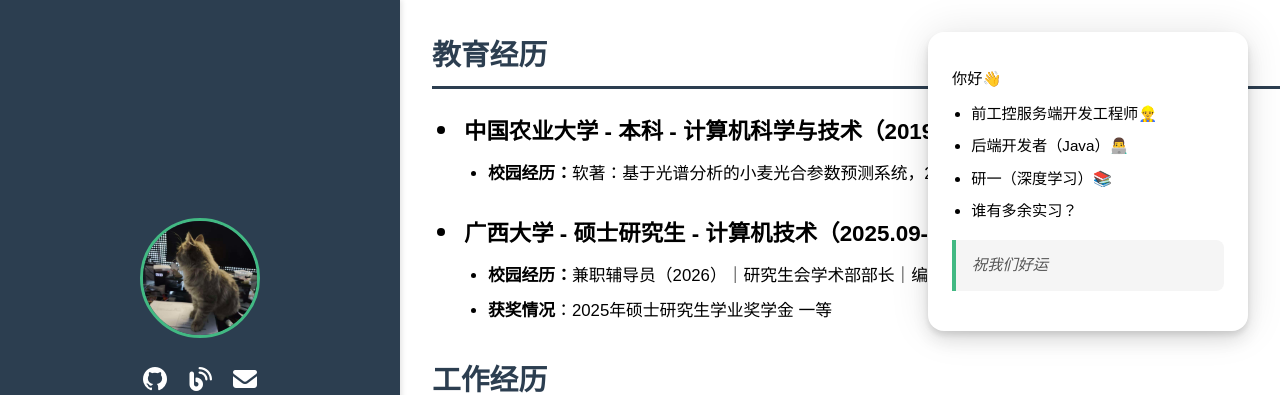
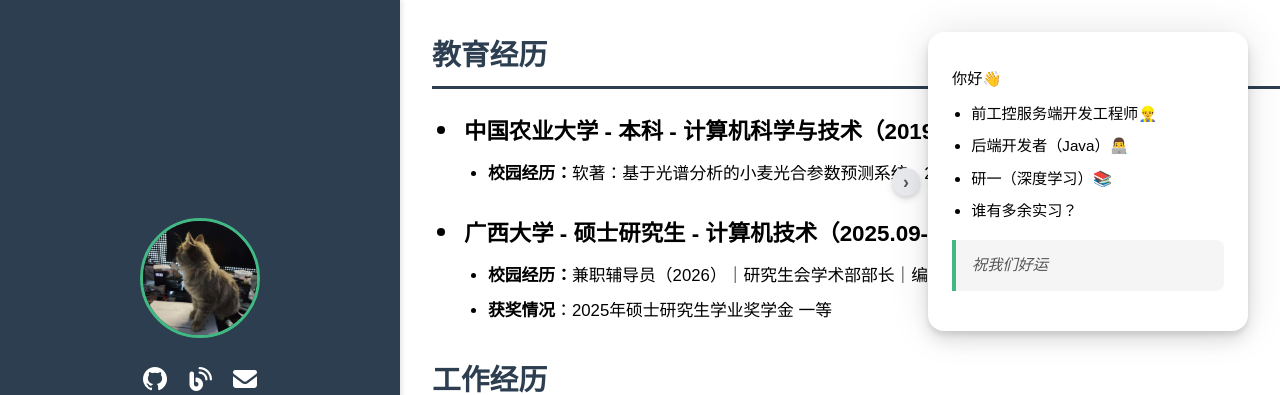
Before and after one commit to GorwayWong/GorwayWong.github.io, a Vue app in the folder gorwaywong/: page / in a window 1280 px wide. Shown: the top 395 px of the page. Built offline with nearby package versions, Linux system fonts and the light colour scheme.

Commit message:
20260108

```diff
--- a/gorwaywong/src/App.vue
+++ b/gorwaywong/src/App.vue
@@ -158,6 +158,7 @@ onMounted(() => {
   --sidebar-bg: #2c3e50;
   --card-bg: #ffffff;
   --card-shadow: rgba(0, 0, 0, 0.1);
+  --toggle-btn-bg: #e8eaed;
 }
 
 /* 暗夜模式颜色 */
@@ -170,6 +171,7 @@ onMounted(() => {
   --sidebar-bg: #0f0f1a;
   --card-bg: #252540;
   --card-shadow: rgba(0, 0, 0, 0.3);
+  --toggle-btn-bg: #3a3a5a;
 }
 
 /* CSS Reset - 重置浏览器默认样式 */
--- a/gorwaywong/src/components/AboutCard.vue
+++ b/gorwaywong/src/components/AboutCard.vue
@@ -9,8 +9,19 @@
 -->
 
 <template>
-  <div class="about-card" v-if="content">
-    <div class="card-content" v-html="renderedContent"></div>
+  <div class="about-card-wrapper" :class="{ collapsed: isCollapsed }" v-if="content">
+    <!-- 收起/展开按钮 -->
+    <button
+      class="toggle-btn"
+      @click="isCollapsed = !isCollapsed"
+      :title="isCollapsed ? '展开' : '收起'"
+    >
+      <span class="arrow" :class="{ collapsed: isCollapsed }">›</span>
+    </button>
+    <!-- 卡片主体 -->
+    <div class="about-card">
+      <div class="card-content" v-html="renderedContent"></div>
+    </div>
   </div>
 </template>
 
@@ -22,6 +33,9 @@ const { renderMarkdown } = useMarkdownParser()
 
 // 存储 Markdown 原始内容
 const content = ref('')
+
+// 控制卡片收起/展开状态
+const isCollapsed = ref(false)
 
 // 计算属性：渲染后的 HTML
 const renderedContent = computed(() => {
@@ -49,11 +63,62 @@ onMounted(async () => {
  * 2. 阴影颜色较浅，不会太突兀
  * 3. 阴影偏移较小，模糊半径较大
  */
-.about-card {
-  /* 定位：固定在右上角 */
+
+/* 包装容器 */
+.about-card-wrapper {
   position: fixed;
   top: 2rem;
   right: 2rem;
+  z-index: 100;
+  display: flex;
+  align-items: center;
+  transition: transform 0.3s ease;
+}
+
+/* 收起状态：整个容器向右移动，只露出按钮 */
+.about-card-wrapper.collapsed {
+  transform: translateX(calc(320px + 8px));
+}
+
+/* 收起/展开按钮 */
+.toggle-btn {
+  width: 28px;
+  height: 28px;
+  border-radius: 50%;
+  border: none;
+  background: var(--toggle-btn-bg, #e8eaed);
+  box-shadow:
+    0 2px 4px var(--card-shadow, rgba(0, 0, 0, 0.1)),
+    0 4px 8px var(--card-shadow, rgba(0, 0, 0, 0.06));
+  cursor: pointer;
+  display: flex;
+  align-items: center;
+  justify-content: center;
+  margin-right: 8px;
+  transition: transform 0.2s ease, box-shadow 0.2s ease, background-color 0.3s ease;
+  flex-shrink: 0;
+}
+
+.toggle-btn:hover {
+  transform: scale(1.1);
+  box-shadow:
+    0 4px 8px rgba(0, 0, 0, 0.15),
+    0 6px 12px rgba(0, 0, 0, 0.1);
+}
+
+.toggle-btn .arrow {
+  font-size: 18px;
+  font-weight: bold;
+  color: var(--text-secondary, #666);
+  transition: transform 0.3s ease;
+  line-height: 1;
+}
+
+.toggle-btn .arrow.collapsed {
+  transform: rotate(180deg);
+}
+
+.about-card {
   width: 320px;
 
   /* 背景和圆角 */
@@ -70,10 +135,7 @@ onMounted(async () => {
   padding: 1.5rem;
 
   /* 过渡动画 */
-  transition: transform 0.3s ease, box-shadow 0.3s ease, background-color 0.3s ease;
-
-  /* 确保在其他内容之上 */
-  z-index: 100;
+  transition: transform 0.3s ease, box-shadow 0.3s ease, background-color 0.3s ease, opacity 0.3s ease, width 0.3s ease;
 }
 
 /* 悬停效果：轻微上浮 */
```
Also changed, not shown: 1 other file (tests, documents, lock files or other folders).
